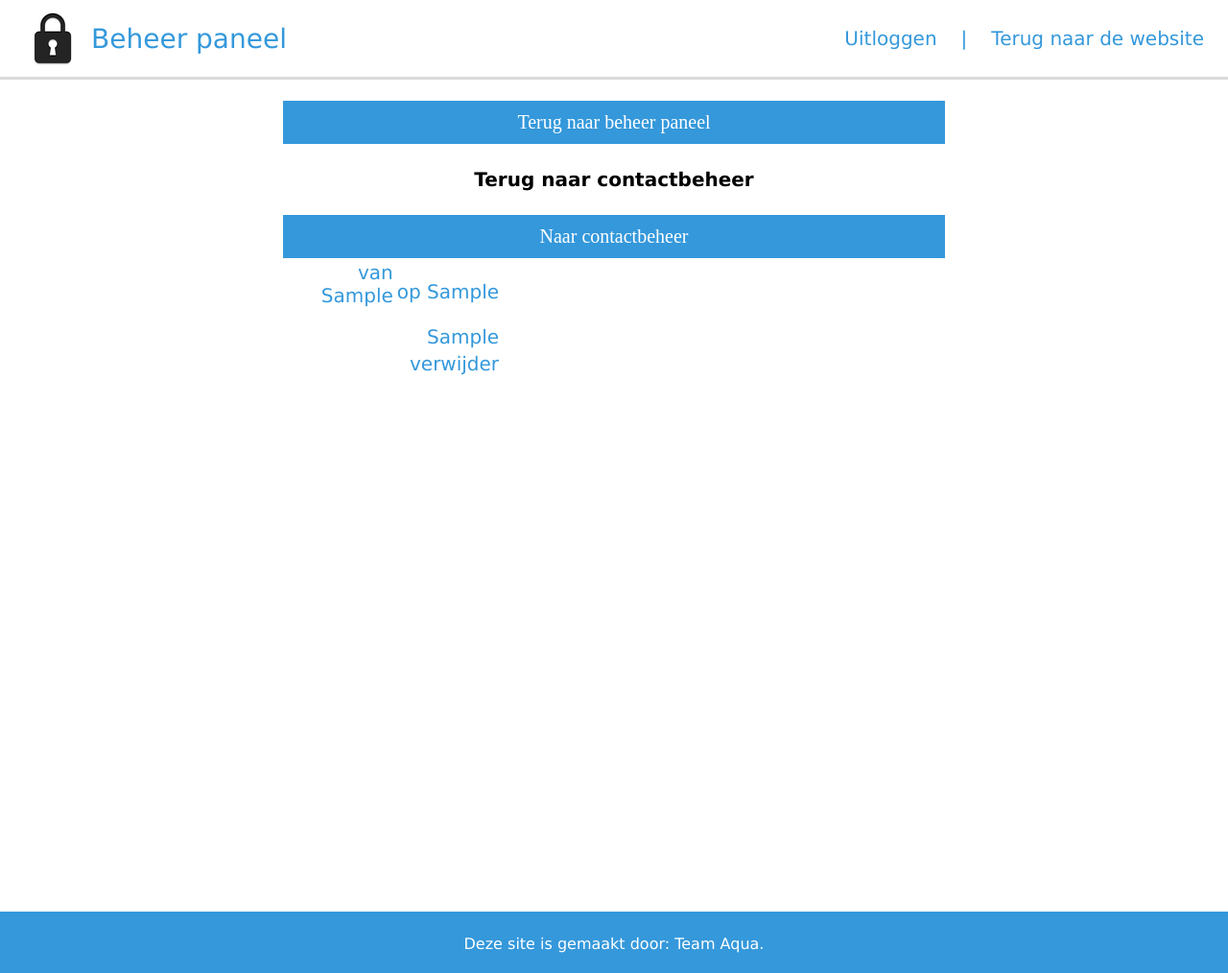
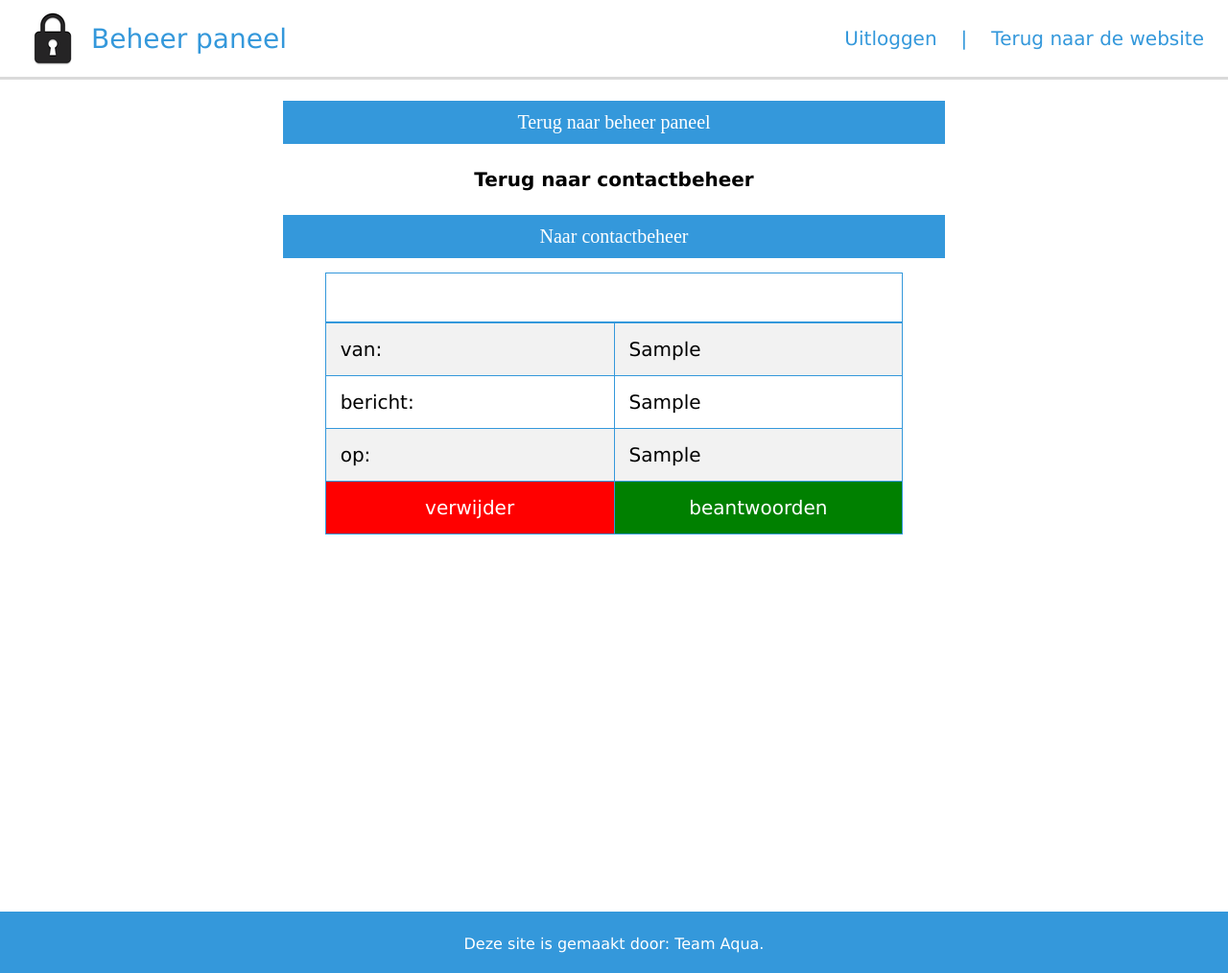
Before and after one commit to BertusWillem/Roselienvos, a PHP site: page /beheer/contactform.beheer.php in a window 1280 px wide. Shown: the whole page at 96% size. Run offline with PHP 8.4, Linux system fonts and the light colour scheme; the visitor is signed in with stand-in values (Sample User, id 1); tables that the repository leaves empty or names only in its code hold one stand-in row (values such as "Sample post").

Commit message:
css voor bericht overzicht

```diff
--- a/beheer/contactform.beheer.php
+++ b/beheer/contactform.beheer.php
@@ -14,25 +14,29 @@ include '../includes/dbh.php';
             <a href="contact.beheer.php">
               <div class="input-window" id="box" style="width: 100%!important; margin-bottom: 0;">
                 <input type="submit" value="Naar contactbeheer">
+              </div></a>
         </div>
-				<table>
 
+        <div class="recensie-container">
     				<?php
     					//selecteer alle reacties met id, naam, email, inhoud en datum van de auteur
-					$query = 	"SELECT id, naam, email, inhoud, datum
-								FROM contactformulier
-								ORDER BY datum desc";
+    					$query = 	"SELECT id, naam, email, inhoud, datum FROM contactformulier ORDER BY datum desc";
     					$result = $dbh->query($query);
     					while ($row = $result->fetch(PDO::FETCH_ASSOC)) {
-						echo "<tr><td>van <a href='mailto:" . $row["email"] . "'>" . $row["naam"] . "</a></td>
-							  <td>op " . $row["datum"]  . "</td></tr>\n";
-						echo "<tr><td colspan='2'>" . $row["inhoud"]  . "</td></tr>\n";
-						echo "<tr><td colspan='2'><a href='contactformverwijder.beheer.php?id=" . $row["id"]  . "'>
-						verwijder</a></td></tr>\n";
-						echo "<tr><td colspan='2'>&nbsp;</td></tr>\n";
+    						echo ("
+                  <div class='recensies' id='box' style='color: black!important;'>
+                    <table>
+                    <h1></h1>
+                    <tr><td>van:</td><td>".$row["naam"]."</td></tr>
+                    <tr><td>bericht:</td><td>" . $row["inhoud"]  . "</td></tr>
+                    <tr><td>op:</td><td>" . $row["datum"]  . "</td></tr>
+                    <tr><td id='fout'><a href='contactformverwijder.beheer.php?id=" . $row["id"]  . "'>verwijder</a></td><td id='goed'><a href='mailto:" . $row["email"] . "'>beantwoorden</td></tr>
+                    </table>
+                  </div>
+                ");
     					}
     				?>
-				</table>
+      </div>
     </section>
 </section>
 </body>
```
Lines whose indentation alone changed are shown as unchanged.
